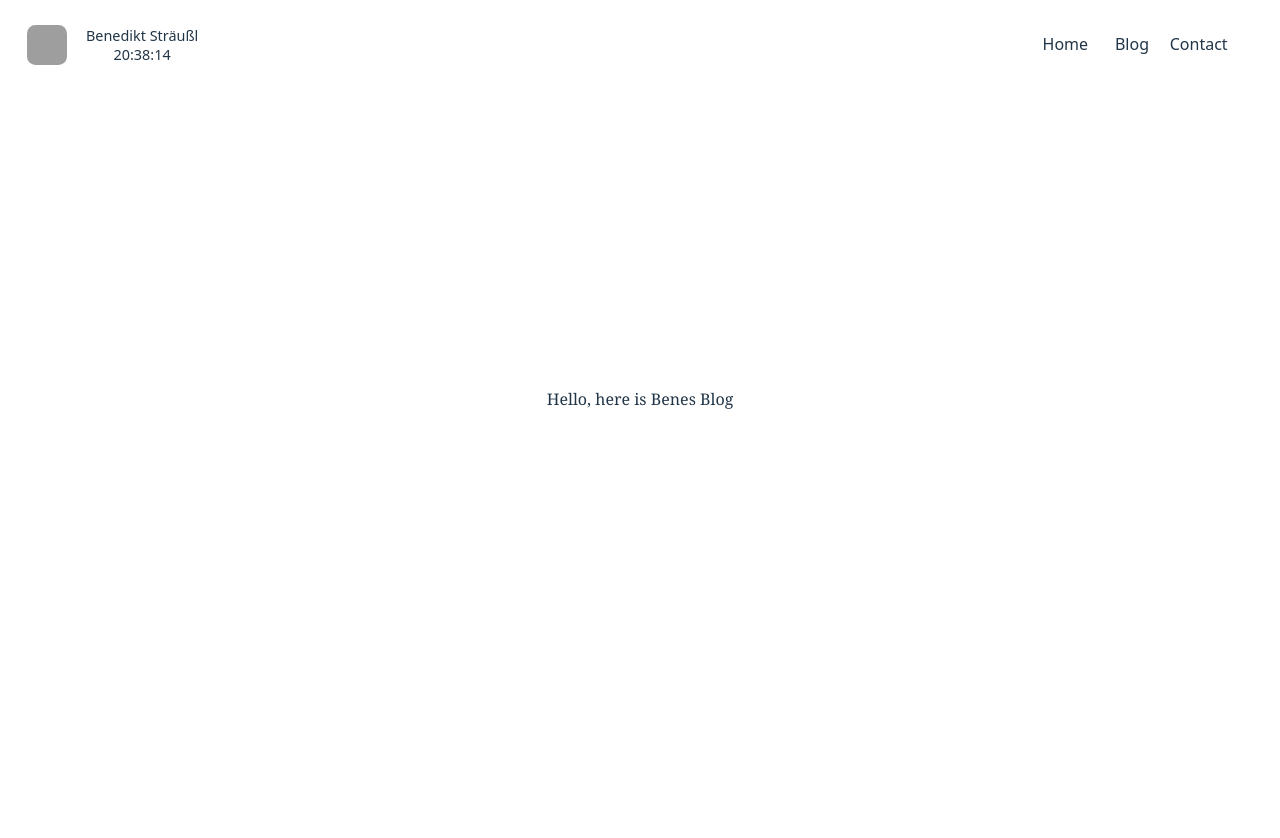
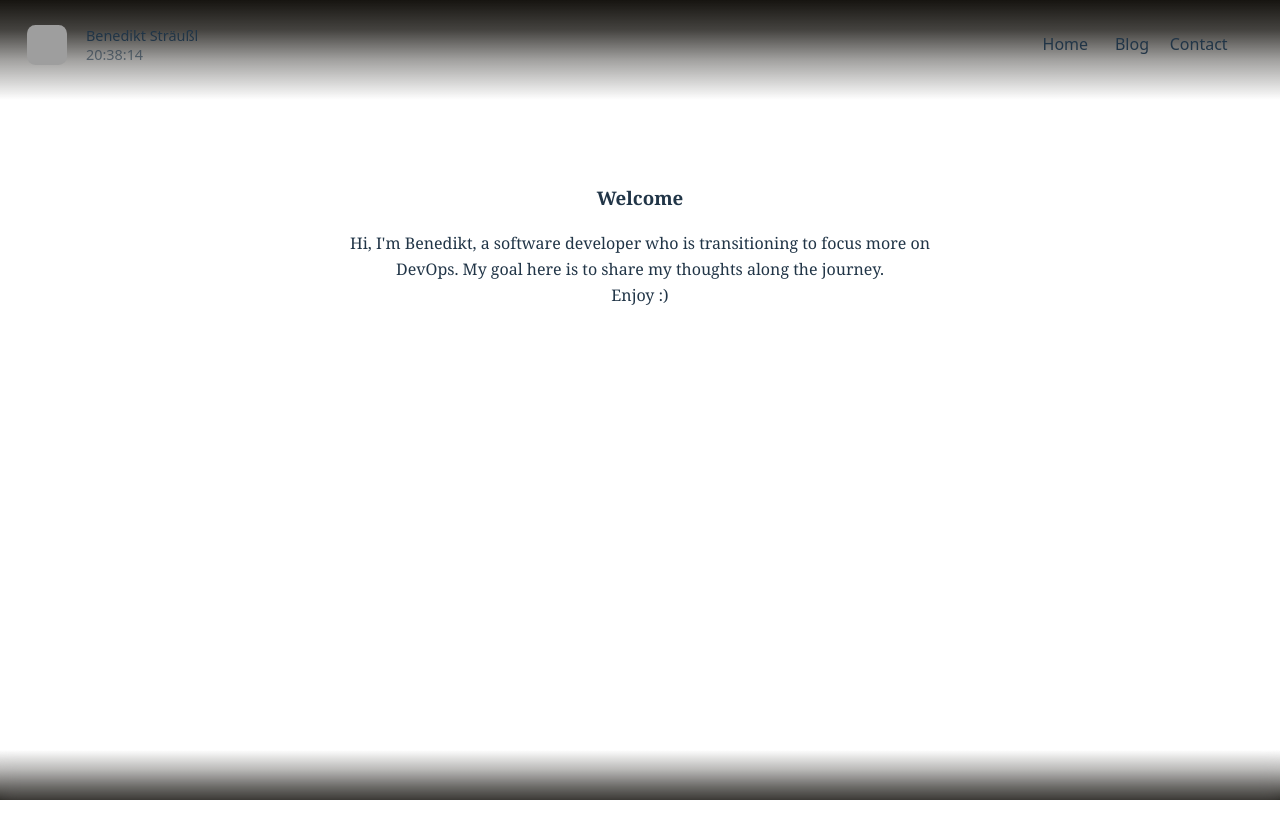
Before and after one commit to BenediktStr/Website, a React app: page /blog in a window 1280 px wide. Shown: the top 838 px of the page. Before the commit the page ends 800 px from the top, so only its background shows below. Built offline with nearby package versions, Linux system fonts and the light colour scheme; grey boxes are pictures that could not be loaded; the HTML template or start-up script is replaced by a standard one.

Commit message:
update blur and fad effect

```diff
--- a/src/App.jsx
+++ b/src/App.jsx
@@ -3,14 +3,18 @@ import reactLogo from "./assets/react.svg";
 import viteLogo from "/vite.svg";
 import "./App.css";
 import Header from "./components/header/Header";
+import Info from "./components/info/Info";
 
 function App() {
   const [count, setCount] = useState(0);
 
   return (
     <>
-      <Header  />
-      Hello, here is Benes Blog
+      <Header />
+      <div className="fade-top"></div>
+      <Info />
+
+      <div className="blur-bottom"></div>
     </>
   );
 }
--- a/src/components/header/Header.css
+++ b/src/components/header/Header.css
@@ -1,7 +1,7 @@
 .header {
     width: 100vw;
     padding: 20px 24px;
-    position: absolute;
+    position: fixed;
     top: 0px;
     left: 0px;
     box-sizing: border-box;
@@ -44,8 +44,19 @@
     padding: 0;
     line-height: 1.2;
     font-size: 0.9rem;
+    display: flex;
     font-family: system-ui, -apple-system, 'Segoe UI', Roboto, sans-serif;
     font-weight: 500;
+}
+.name {
+    font-weight: bold;
+    font-size: 1rem;
+}
+
+.time {
+    font-weight: 200;
+    opacity: 0.6;
+    font-size: 0.75rem;
 }
 
 .list {
--- /dev/null
+++ b/src/components/info/Info.css
@@ -0,0 +1,6 @@
+.info{
+    position: relative;
+    max-width: 600px;
+    margin: 0;
+    padding: 2rem;
+}
--- /dev/null
+++ b/src/components/info/Info.jsx
@@ -0,0 +1,18 @@
+import React from "react";
+import "./Info.css";
+
+const Info = () => {
+  return (
+    <div className="info">
+      <h3>Welcome</h3>
+      <p>
+        Hi, I'm Benedikt, a software developer who is transitioning to focus
+        more on DevOps. My goal here is to share my thoughts along the journey.
+        <br />
+        Enjoy :)
+      </p>
+    </div>
+  );
+};
+
+export default Info;
--- a/src/index.css
+++ b/src/index.css
@@ -43,7 +43,7 @@
 body {
   margin: 0;
   display: flex;
-  place-items: center;
+  padding-top: 100px;
   min-width: 320px;
   min-height: 100vh;
 }
@@ -84,3 +84,59 @@ button:focus-visible {
     background-color: #f9f9f9;
   }
 }
+
+.blur-bottom {
+  position: fixed;
+  bottom: 0;
+  left: 0;
+  width: 100vw;
+  height: 50px;
+  background: linear-gradient(transparent, rgba(22, 20, 16, 0.9));
+  z-index: 50;
+  pointer-events: none;
+
+  background:
+    linear-gradient(to top,
+      rgba(22, 20, 16, 0.9) 0%,
+      rgba(22, 20, 16, 0.6) 30%,
+      rgba(22, 20, 16, 0.3) 60%,
+      transparent 100%
+    );
+}
+
+.blur-bottom::before {
+  content: '';
+  position: absolute;
+  inset: 0;
+  backdrop-filter: blur(8px);
+  -webkit-backdrop-filter: blur(8px);
+  mask: linear-gradient(to top,
+    rgba(0,0,0,1) 0%,
+    rgba(0,0,0,0.7) 30%,
+    rgba(0,0,0,0.3) 60%,
+    rgba(0,0,0,0) 100%
+  );
+  -webkit-mask: linear-gradient(to top,
+    rgba(0,0,0,1) 0%,
+    rgba(0,0,0,0.7) 30%,
+    rgba(0,0,0,0.3) 60%,
+    rgba(0,0,0,0) 100%
+  );
+}
+
+.fade-top {
+  position: fixed;
+  top: 0;
+  left: 0;
+  width: 100vw;
+  height: 100px;
+  z-index: 50;
+  pointer-events: none;
+
+  background: linear-gradient(to bottom,
+    rgba(22, 20, 16, 1) 0%,
+    rgba(22, 20, 16, 0.8) 30%,
+    rgba(22, 20, 16, 0.4) 60%,
+    transparent 100%
+  );
+}
```
